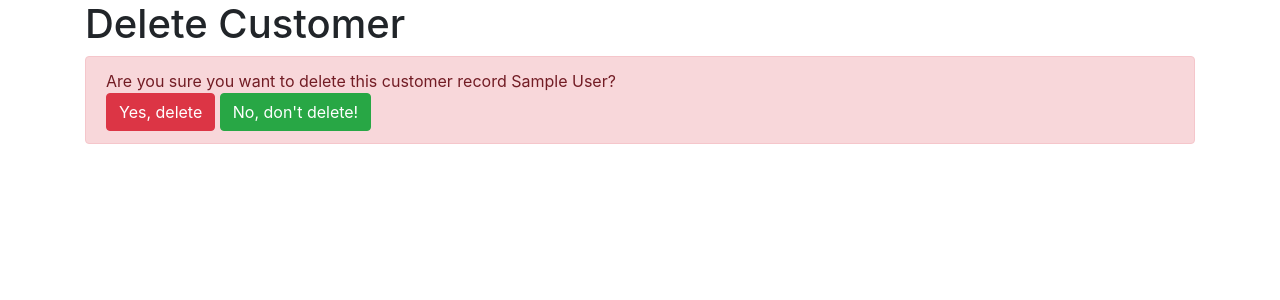
After one commit to Minirazs/demo_CRM, a Flask app: template templates/confirm_delete.template.html in a window 1280 px wide. The commit adds this page. Shown: the top 300 px of the page. Run offline with Flask 2, Linux system fonts and the light colour scheme; the template is opened without the code that fills it: most values are stand-ins (such as "Sample title", 1, 10 or a date in 2020); parts of the project's set-up code (start-up, migrations or seed data) failed here and were passed over; some libraries are stand-ins or nearby versions.

Commit message:
added delete function

```diff
--- a/app.py
+++ b/app.py
@@ -31,6 +31,10 @@ def process_add_customer():
     first_name = request.form.get('first_name')
     last_name = request.form.get('last_name')
     email = request.form.get('email')
+
+    if first_name == "" or last_name == "" or email == "":
+        return redirect(url_for('show_add_customer'))
+
     if 'can_send' in request.form:   #only if the checkbox is checked
         can_send = True
     else:
@@ -51,7 +55,7 @@ def process_add_customer():
 
 @app.route('/customers/<int:customer_id>/edit')
 def show_edit_customer(customer_id):
-    # find the customer to edit
+    # find the customer to edit - linear search
     customer_to_edit = None   #None = False
     for customer in database:
         if customer["id"] == customer_id:
@@ -68,6 +72,7 @@ def show_edit_customer(customer_id):
 def process_edit_customer(customer_id):
     customer_to_edit = None
 
+    #must linear search as the connect breaks, to write the data
     for customer in database:
         if customer["id"] == customer_id:
             customer_to_edit = customer
@@ -91,6 +96,41 @@ def process_edit_customer(customer_id):
     else:
         return f"Customer with id {customer_id} is not found"
 
+# must have a prompt for deletion
+@app.route('/customers/<int:customer_id>/delete')
+def show_delete_customer(customer_id):
+    customer_to_delete = None
+    for customer in database:
+        if customer['id'] == customer_id:
+            customer_to_delete = customer
+            break
+
+    #database is a list of dictionaries
+    if customer_to_delete:
+        return render_template('confirm_delete.template.html', customer=customer_to_delete)
+
+    else:
+        return f"The customer with id {customer_id} is not found!"
+
+@app.route('/customers/<int:customer_id>/delete', methods=['POST'])
+def process_delete_customer(customer_id):
+
+    customer_to_delete = None
+    for customer in database:
+        if customer["id"] == customer_id:
+            customer_to_delete = customer
+            break
+
+    if customer_to_delete:
+        database.remove(customer_to_delete)
+
+        with open('customers.json', 'w') as fp:
+            json.dump(database, fp)
+
+        return redirect(url_for('show_customers'))
+
+    else:
+        return f"The customer with the id of {customer_id} is not found"
 
 # "magic code" -- boilerplate
 if __name__ == '__main__':
--- /dev/null
+++ b/templates/confirm_delete.template.html
@@ -0,0 +1,17 @@
+{% extends 'base.template.html' %}
+
+{% block content %}
+<h1>Delete Customer</h1>
+
+<form method = "POST">
+    <div class = "alert alert-danger">
+        <div>Are you sure you want to delete this customer record
+        {{customer.first_name}} {{customer.last_name}}? </div>
+
+    <input type="submit" value="Yes, delete" class="btn btn-danger">
+    <a href="{{ url_for('show_customers') }}" class = "btn btn-success"> No, don't delete! </a>
+
+    </div>
+</form>
+
+{% endblock %}
--- a/templates/customers.template.html
+++ b/templates/customers.template.html
@@ -1,4 +1,6 @@
 {% extends 'base.template.html' %}
+
+{%block title%}CRM{%endblock%}
 
 {%block content%}
 <table class="table">
@@ -19,6 +21,7 @@
         <td>{{customer.send_marketing_material}}</td>
         <td>
             <a href="{{ url_for('show_edit_customer', customer_id=customer.id) }}" class="btn btn-primary">Edit</a>
+            <a href="{{ url_for('show_delete_customer', customer_id=customer.id) }}" class="btn btn-danger">Delete</a>
         </td>
     </tr>
     {% endfor %}
```
Also changed, not shown: customers.json (+1 -37 lines).
